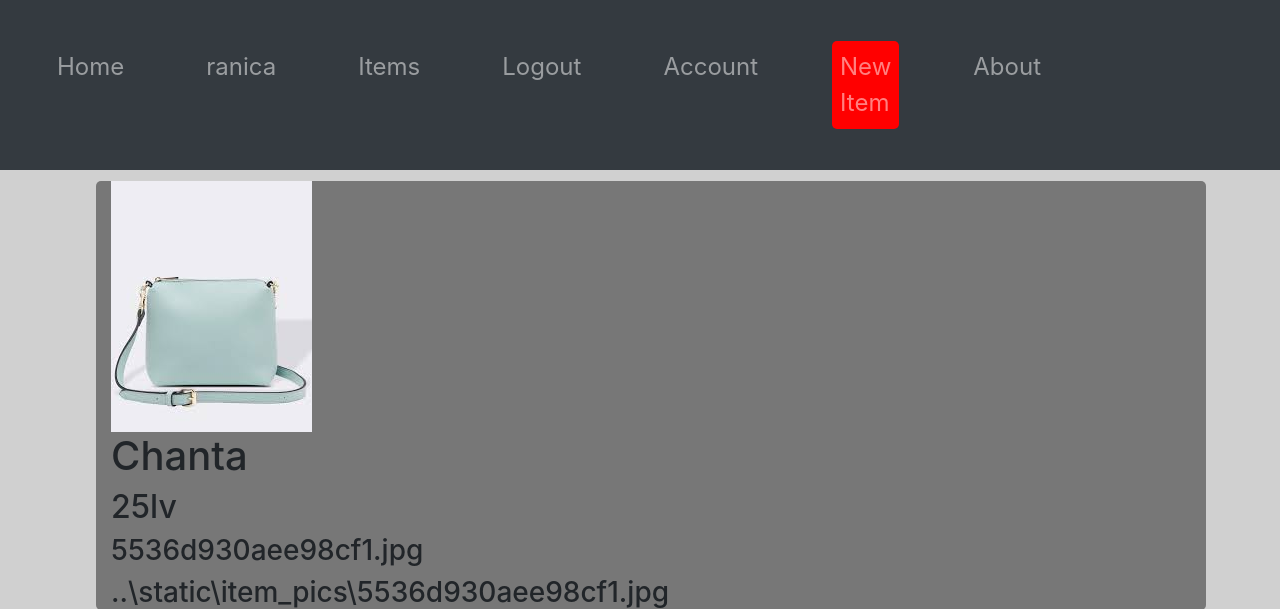
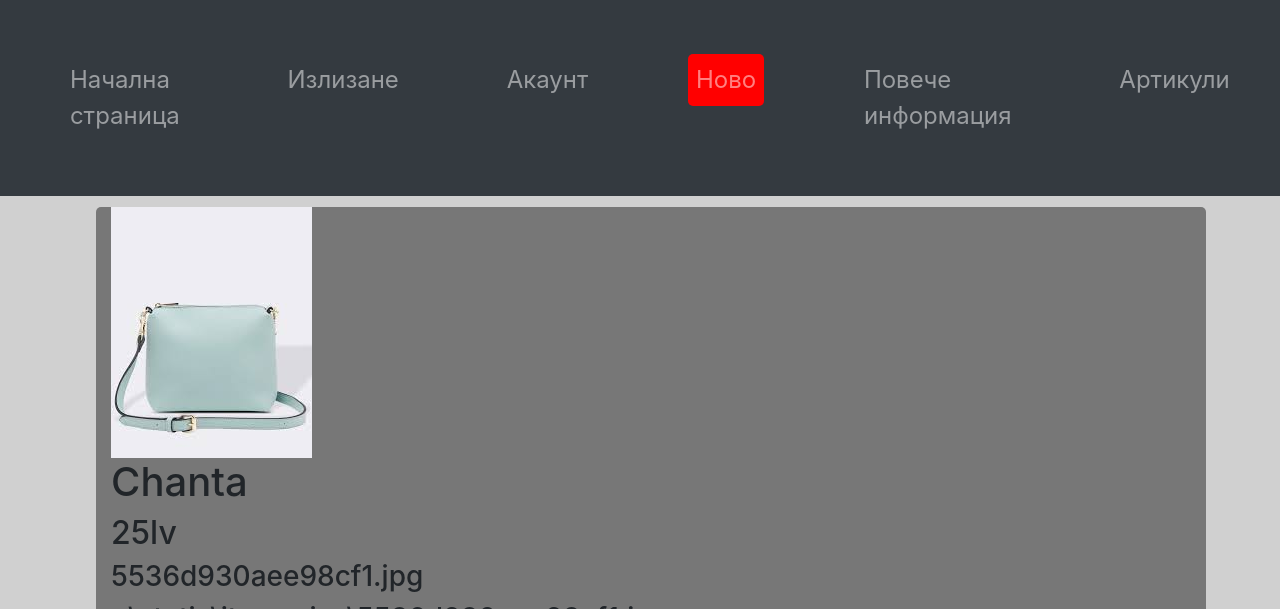
Before and after one commit to JIOjosBG/shop_web, a Flask app: page /items in a window 1280 px wide. Shown: the top 609 px of the page. Run offline with Flask 2, Linux system fonts and the light colour scheme; a user stored in the database is signed in; data comes from the database, SQL or seed files in the repository; some libraries are stand-ins or nearby versions.

Commit message:
dropdown items

```diff
--- a/flaskblog/items/routes.py
+++ b/flaskblog/items/routes.py
@@ -11,7 +11,6 @@ items = Blueprint('items',__name__)
 @items.route('/items')
 def allitems():
     page = request.args.get('page',1,type=int)
-    print(page)
     show_items = Items.query.order_by(Items.id.desc()).paginate(page=page, per_page=10)
     return render_template("items.html",title='items',items=show_items)
 
--- a/templates/items.html
+++ b/templates/items.html
@@ -1,5 +1,7 @@
 {% extends "layout.html" %}
 {% block content %}
+
+  {% if items.items %}
     {% for item in items.items %}
       <div class="container bg-g7" style=" border-radius: 5px; margin:1%;">
         {% set a = '..\\static\\item_pics\\' + item.image_file %}
@@ -10,6 +12,10 @@
         <h3>{{ a }}</h3>
       </div>
     {% endfor %}
+  {% else %}
+    <h1>Ne</h1>
+  {% endif %}
+
   {% for page_num in items.iter_pages(left_edge=1,right_edge=1,left_current=1,right_current=2) %}
     {% if page_num %}
       {% if items.page == page_num %}
--- a/templates/layout.html
+++ b/templates/layout.html
@@ -29,6 +29,7 @@
     body {
       background-color: #d0d0d0
     }
+
       .nav-item {
         border-radius: 10px;
         padding: 10% auto;
@@ -81,6 +82,25 @@
         background-color: red;
         border-radius: 5px;
       }
+
+
+      .ranica {
+        display: none;
+      }
+
+
+      .drop:hover .ranica {
+        border-color: black;
+        border-radius: 5px;
+        color: black;
+        text-decoration: none;
+        background-color: #888;
+        margin-bottom:10%;
+        margin-left: 10%;
+        margin-right: 10%;
+        display: block;
+      }
+
     </style>
   </head>
   <body>
@@ -88,42 +108,46 @@
     <nav class="navbar navbar-expand-md navbar-dark bg-dark">
       <ul class="navbar-nav">
           <li class="nav-item">
-            <a class="nav-link"  style="font-size: 150%" href="{{url_for('main.home')}}">Home</a>
+            <a class="nav-link"  style="font-size: 150%" href="{{url_for('main.home')}}">Начална страница</a>
           </li>
 
 
-          <li class="nav-item">
-            <a class="nav-link"  style="font-size: 150%" href="{{url_for('items.specific_items',type='ranica')}}">ranica</a>
-          </li>
-
-
-
-          <li class="nav-item">
-            <a class="nav-link"  style="font-size: 150%" href="{{url_for('items.allitems')}}">Items</a>
-          </li>
           {% if current_user.is_authenticated %}
             <li class="nav-item">
-              <a class="nav-link"  style="font-size: 150%" href="{{url_for('users.logout')}}">Logout</a>
+              <a class="nav-link"  style="font-size: 150%" href="{{url_for('users.logout')}}">Излизане</a>
             </li>
             <li class="nav-item">
-              <a class="nav-link"  style="font-size: 150%" href="{{url_for('users.account')}}">Account</a>
+              <a class="nav-link"  style="font-size: 150%" href="{{url_for('users.account')}}">Акаунт</a>
             </li>
           {% else %}
             <li class="nav-item">
-              <a class="nav-link"  style="font-size: 150%" href="{{url_for('users.register')}}">Register</a>
+              <a class="nav-link"  style="font-size: 150%" href="{{url_for('users.register')}}">Регистрация</a>
             </li>
             <li class="nav-item">
-              <a class="nav-link"  style="font-size: 150%" href="{{url_for('users.login')}}">Login</a>
+              <a class="nav-link"  style="font-size: 150%" href="{{url_for('users.login')}}">Логин</a>
             </li>
           {% endif %}
           {% if current_user.username=="JIOjosBG" %}
             <li class="nav-item">
-              <a class="nav-link newitem"  style="font-size: 150%" href="{{url_for('items.newitem')}}">New Item</a>
+              <a class="nav-link newitem"  style="font-size: 150%" href="{{url_for('items.newitem')}}">Ново</a>
             </li>
           {% endif %}
           <li class="nav-item">
-            <a class="nav-link"  style="font-size: 150%" href="{{url_for('main.about')}}">About</a>
+            <a class="nav-link"  style="font-size: 150%" href="{{url_for('main.about')}}">Повече информация</a>
           </li>
+
+          <li class="nav-item drop">
+            <a class="nav-link"  style="font-size: 150%" href="{{url_for('items.allitems')}}">Артикули</a>
+            <div class="dropdown_menu">
+              <a class="ranica"  style="font-size: 150%" href="{{url_for('items.specific_items',type='ranica')}}">раници</a>
+              <a class="ranica"  style="font-size: 150%" href="{{url_for('items.specific_items',type='chanta')}}">чанти</a>
+              <a class="ranica"  style="font-size: 150%" href="{{url_for('items.specific_items',type='sak')}}">сакове</a>
+            </div>
+          <li class="nav-item">
+
+
+
+
 
       </ul>
     </nav>
@@ -142,6 +166,6 @@
       {% endwith %}
       {% block content %}{% endblock %}
     </div>
-    <br><br><br><br><br><br><br><br><br><br><br><br><br><br><br><br><br><br><br><br><br><br><br><br><br><br><br><br><br><br><br><br><br>
+    <br><br><br><br><br><br><br><br><br><br><br><br><br><br><br>
   </body>
 </html>
```
Lines whose indentation alone changed are shown as unchanged.
